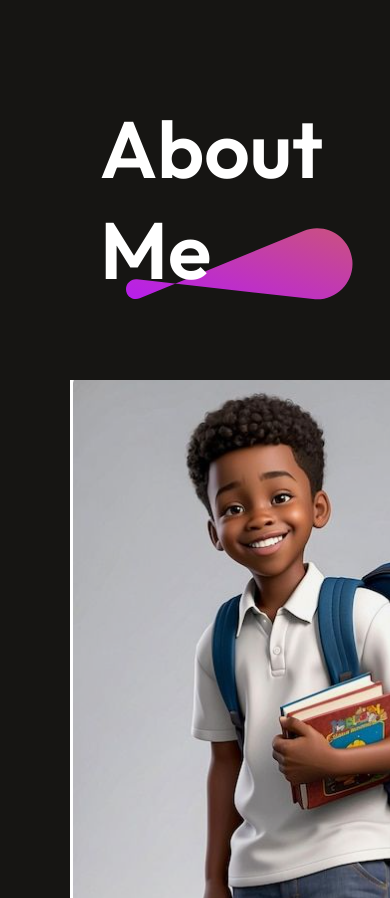
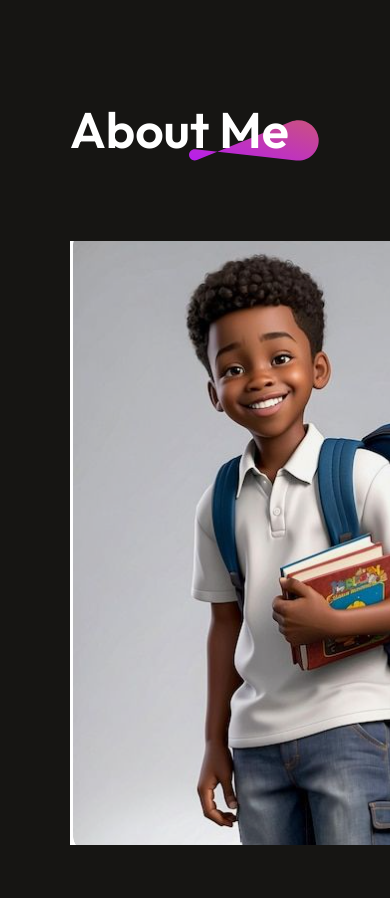
Before and after one commit to vincentMunywoki/my-portfolio, a React (Vite) app: page / in a window 390 px wide. Shown: the part 1160-2058 px from the top of the page. Built offline with nearby package versions, Linux system fonts and the light colour scheme.

Commit message:
initial commit

```diff
--- a/src/Components/About/About.css
+++ b/src/Components/About/About.css
@@ -103,4 +103,12 @@
         margin: 50px 70px;
         align-items: start;
     }
+    .about-title h1{
+        font-size: 50px;
+        padding: 0px;
+    }
+    .about-title img{
+        width: 130px;
+        right: -30px;
+    }
 }
```
